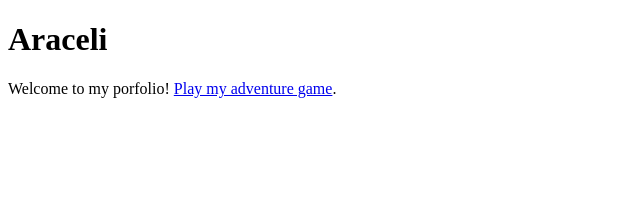
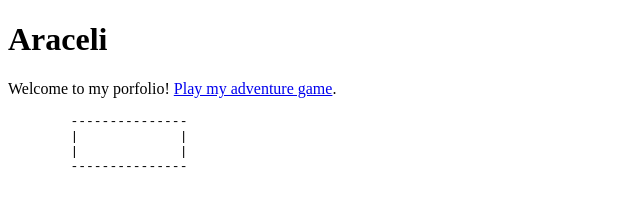
Before and after one commit to ara1011/ara1011.github.io, a plain HTML site: page index.html in a window 1280 px wide. Shown: the full height of the page, 0-640 px from the left. Drawn offline with Linux system fonts and the light colour scheme.

Commit message:
Update index.html

```diff
--- a/index.html
+++ b/index.html
@@ -8,6 +8,13 @@
     <p>
       Welcome to my porfolio!
       <a href="/animals/">Play my adventure game</a>.
+
+      <pre>
+        ---------------
+        |             |
+        |             |
+        ---------------
+      </pre>
     </p>
   </body>
 </html>
```
